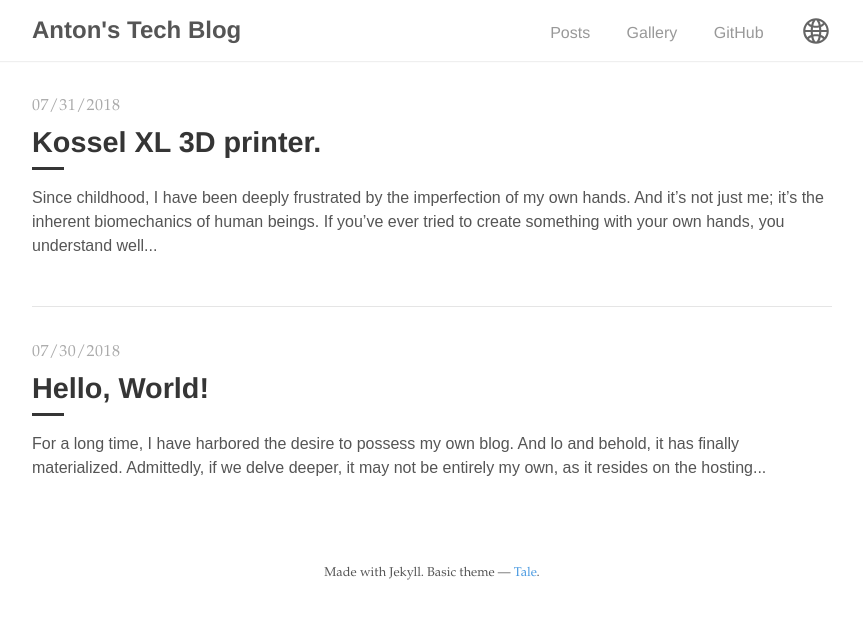
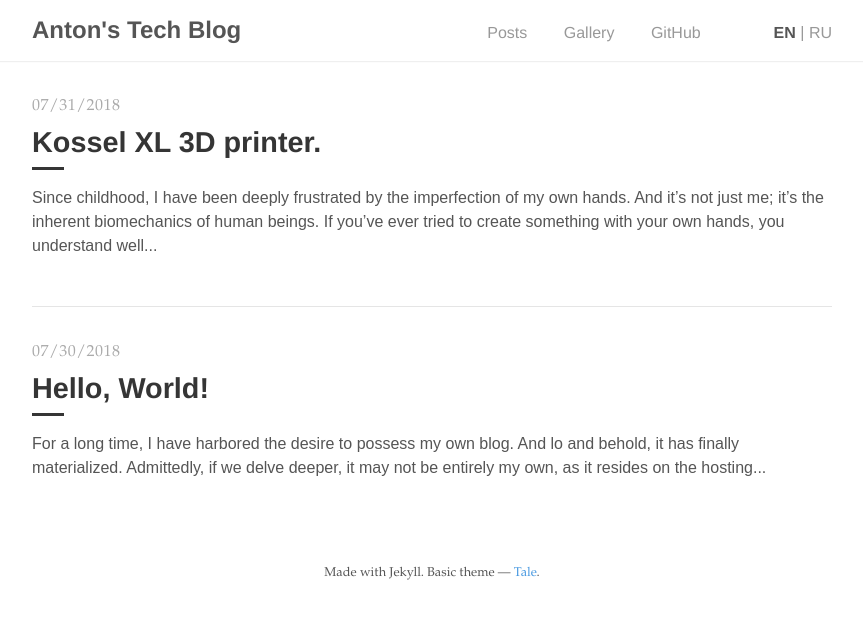
Before and after one commit to AntonEvmenenko/antonevmenenko.github.io, a Jekyll site: the page built from index.html, in a window 1280 px wide. Shown: the top 619 px of the page, without its empty margins (208-1071 px from the left). Built offline with Jekyll 4.4.1, drawn with Linux system fonts in a browser that asks for light colours; the list of posts is cut into pages by our own code.

Commit message:
new language switcher

```diff
--- /dev/null
+++ b/_includes/languageSwitch.html
@@ -0,0 +1,15 @@
+<li style="padding-right: 2rem;"></li>
+
+{% if page.language == 'en' %}
+    <li style="opacity: 1; font-weight: bold; padding-right: 0;"><a href="{{ site.baseurl }}/">EN</a></li>
+{% else %}
+    <li style="padding-right: 0;"><a href="{{ site.baseurl }}/">EN</a></li>
+{% endif %}
+
+<li style="padding-right: 0;">|</li>
+
+{% if page.language == 'ru' %}
+    <li style="opacity: 1; font-weight: bold;"><a href="{{ site.baseurl }}/ru">RU</a></li>
+{% else %}
+    <li><a href="{{ site.baseurl }}/ru">RU</a></li>
+{% endif %}
--- a/_layouts/default.html
+++ b/_layouts/default.html
@@ -23,7 +19,7 @@
           <li><a href="{{ baseurl }}/">{{ translations.posts[page.language] }}</a></li>
           <li><a href="{{ '/gallery' | prepend: baseurl }}">{{ translations.gallery[page.language] }}</a></li>
           <li><a href="https://github.com/AntonEvmenenko">GitHub</a></li>
-          <li><a href="{{ another_language }}"><img src = "/assets/language-switcher.svg" width="32" height="32" style="margin-bottom: 0; transform: translateY(9px);"/></a></li>
+          {% include languageSwitch.html %}
         </ul>
       </div>
     </nav>
```
Also changed, not shown: other parts of _layouts/default.html (+0 -4 lines), assets/language-switcher.svg (deleted).
